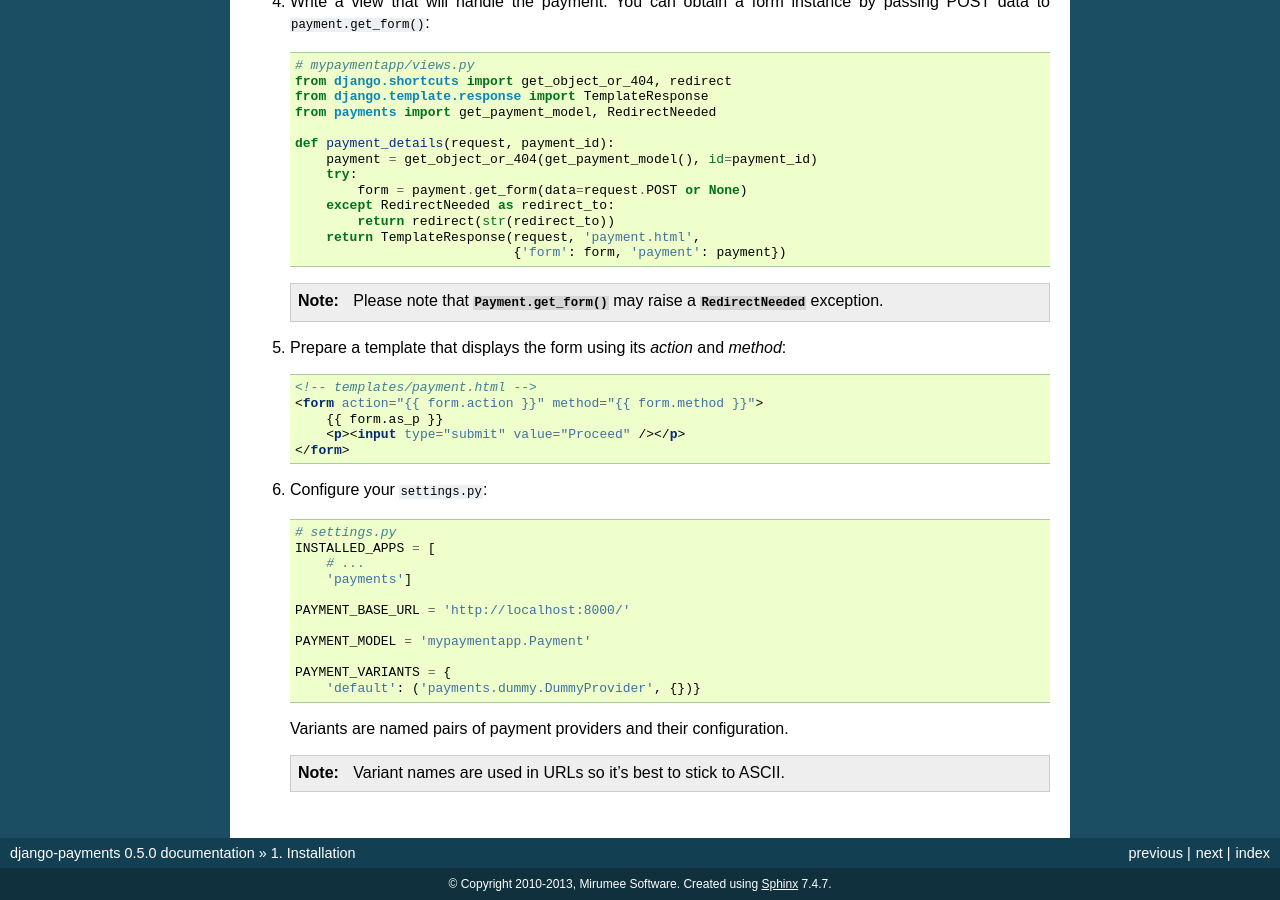
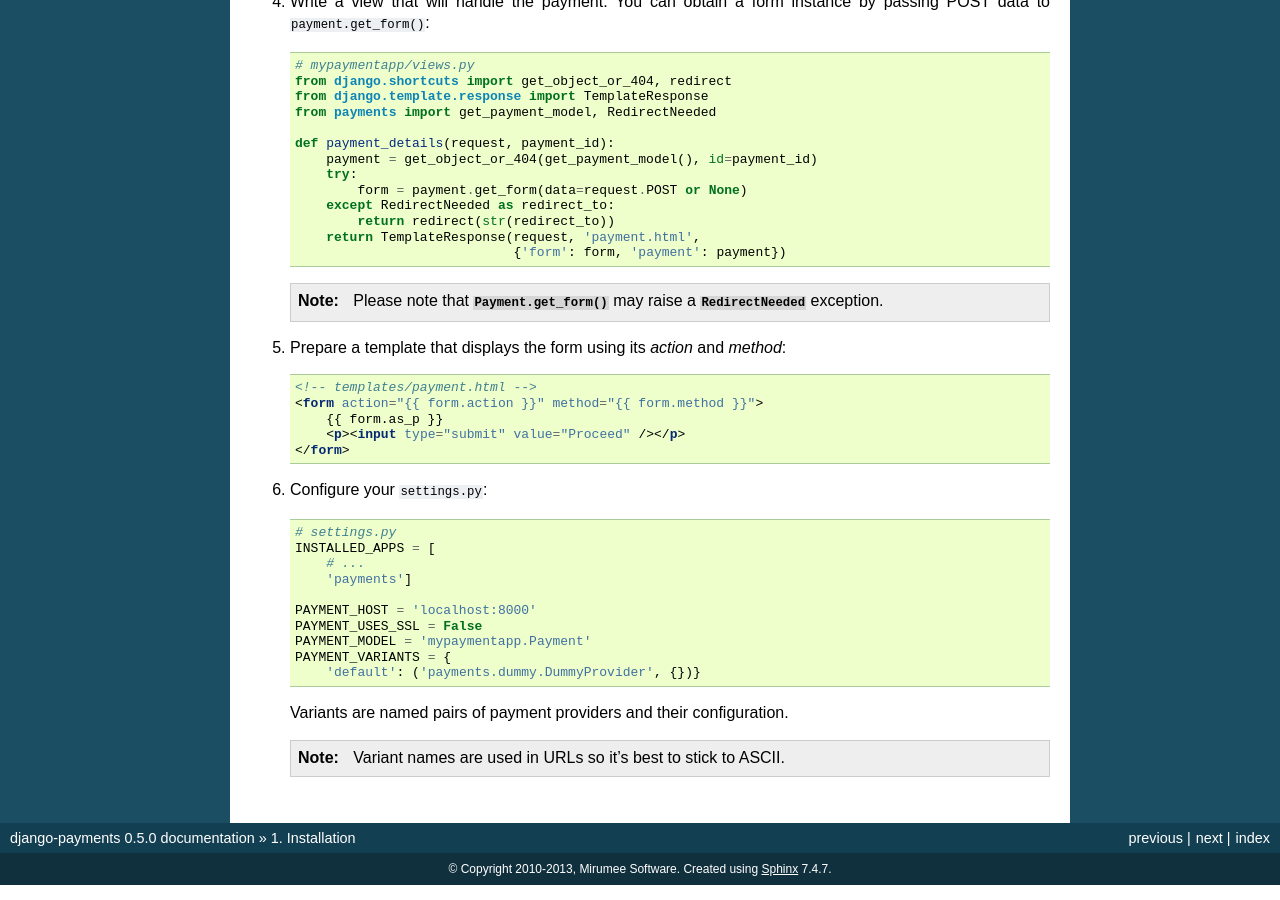
Before and after one commit to jazzband/django-payments, a Sphinx documentation site: the page built from doc/install.rst, in a window 1280 px wide and 900 px high, scrolled down 709 px. Built offline with Sphinx 7.4.7, drawn with Linux system fonts in a browser that asks for light colours.

Commit message:
Replace PAYMENT_BASE_URL with proper variables
Fixes #66

```diff
--- a/doc/install.rst
+++ b/doc/install.rst
@@ -76,10 +76,9 @@
           # ...
           'payments']
 
-      PAYMENT_BASE_URL = 'http://localhost:8000/'
-
+      PAYMENT_HOST = 'localhost:8000'
+      PAYMENT_USES_SSL = False
       PAYMENT_MODEL = 'mypaymentapp.Payment'
-
       PAYMENT_VARIANTS = {
           'default': ('payments.dummy.DummyProvider', {})}
 
```
